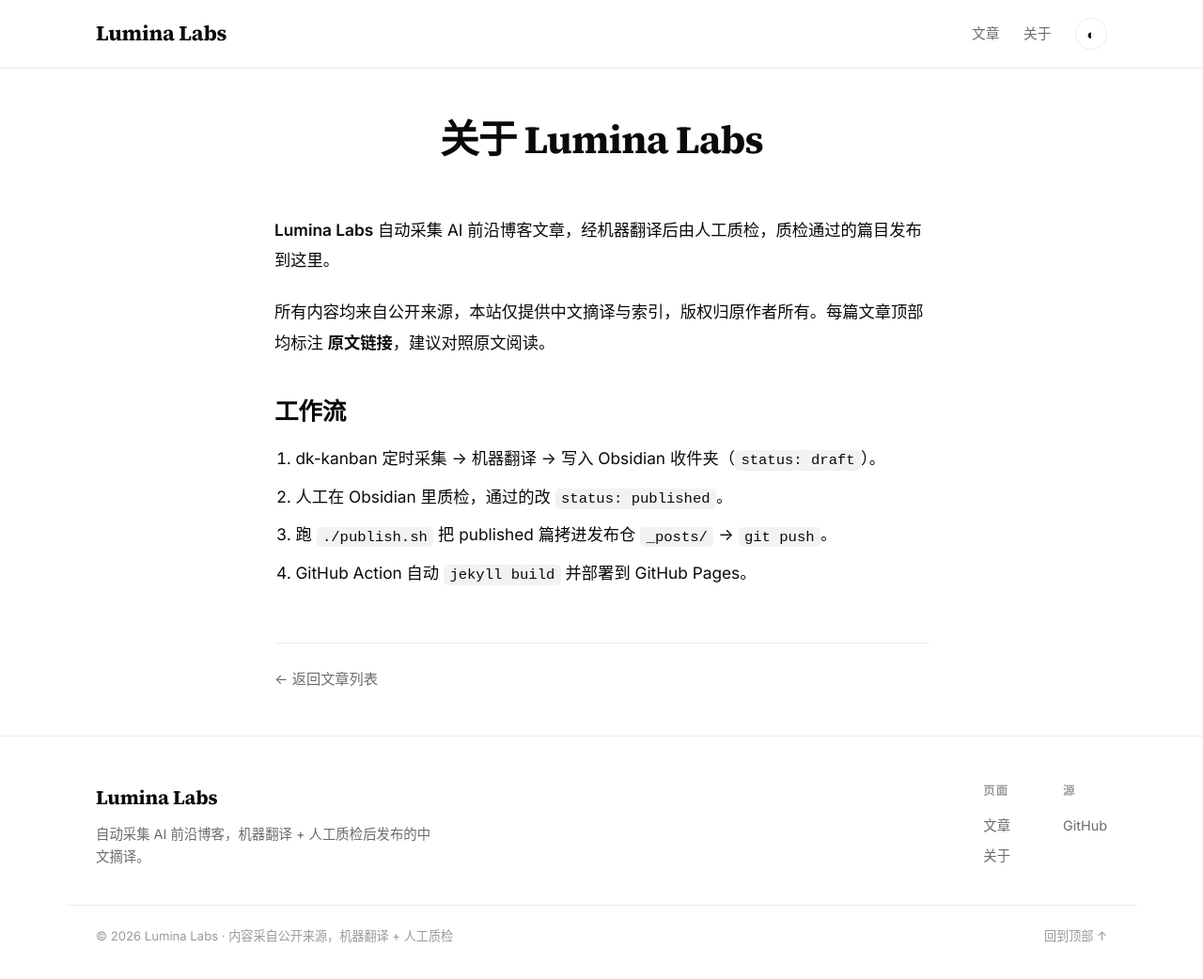
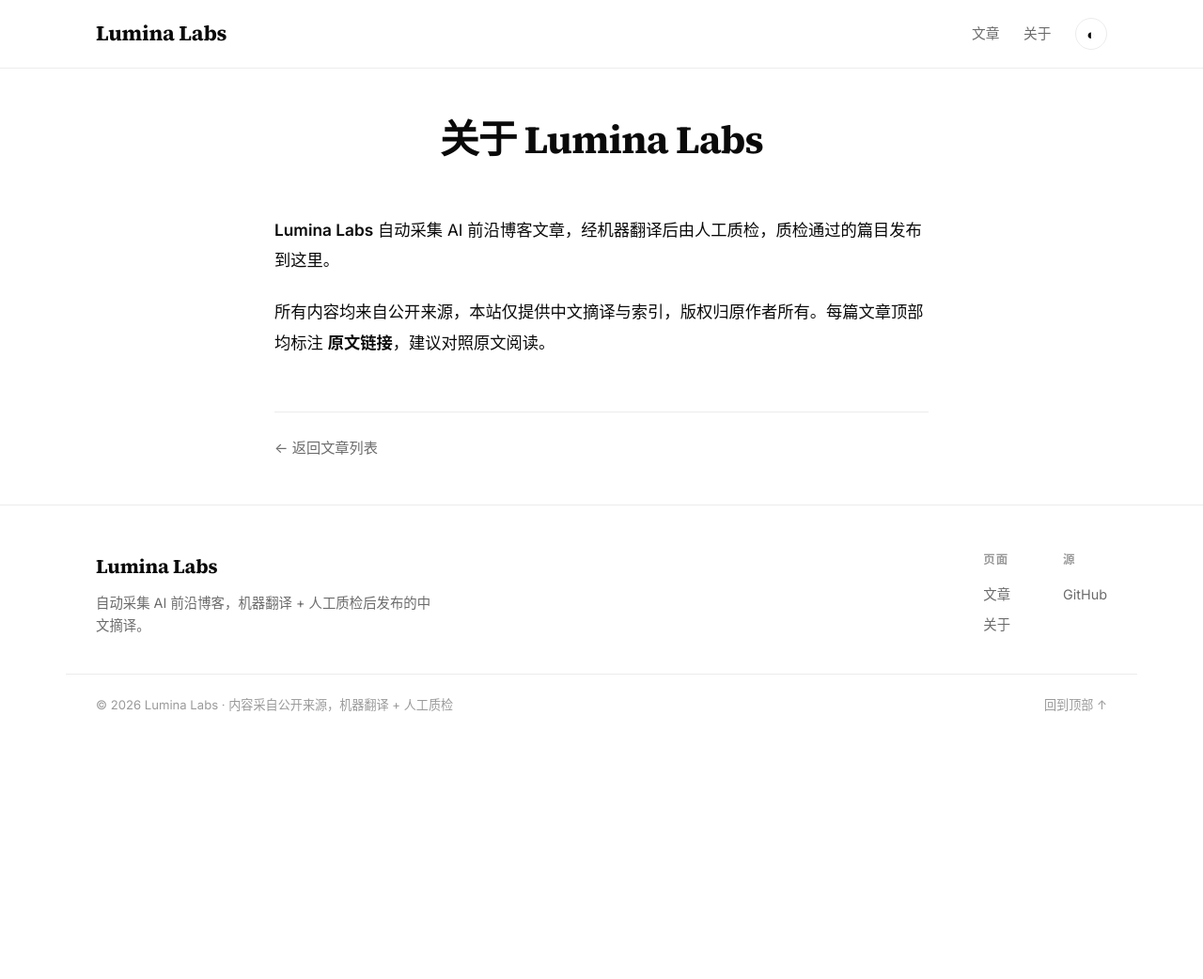
Before and after one commit to darkhucx/Lumina-Labs, a Jekyll site: the page built from about.md, in a window 1280 px wide and 1048 px high. Shown: the top 1042 px of the window at 94% size. Built offline with Jekyll 4.4.1, drawn with Linux system fonts in a browser that asks for light colours.

Commit message:
chore: remove internal pipeline details from public site
Drop the publish.sh empty-state hint (index.html) and the 工作流 step list
(about.md) — these exposed the internal dk-kanban → Obsidian → publish.sh →
Action pipeline on the public site. Keep neutral copy only.

Co-Authored-By: Claude Fable 5 <noreply@anthropic.com>

```diff
--- a/about.md
+++ b/about.md
@@ -7,10 +7,3 @@ permalink: /about/
 **Lumina Labs** 自动采集 AI 前沿博客文章，经机器翻译后由人工质检，质检通过的篇目发布到这里。
 
 所有内容均来自公开来源，本站仅提供中文摘译与索引，版权归原作者所有。每篇文章顶部均标注 **原文链接**，建议对照原文阅读。
-
-## 工作流
-
-1. dk-kanban 定时采集 → 机器翻译 → 写入 Obsidian 收件夹（`status: draft`）。
-2. 人工在 Obsidian 里质检，通过的改 `status: published`。
-3. 跑 `./publish.sh` 把 published 篇拷进发布仓 `_posts/` → `git push`。
-4. GitHub Action 自动 `jekyll build` 并部署到 GitHub Pages。
--- a/index.html
+++ b/index.html
@@ -52,6 +52,6 @@ layout: default
 </div>
 {% else %}
 <div class="container">
-  <p class="empty">还没有已发布的文章。<br>在 vault 质检通过（<code>status: published</code>）后跑 <code>./publish.sh</code> 即可上线。</p>
+  <p class="empty">还没有文章。</p>
 </div>
 {% endif %}
```
